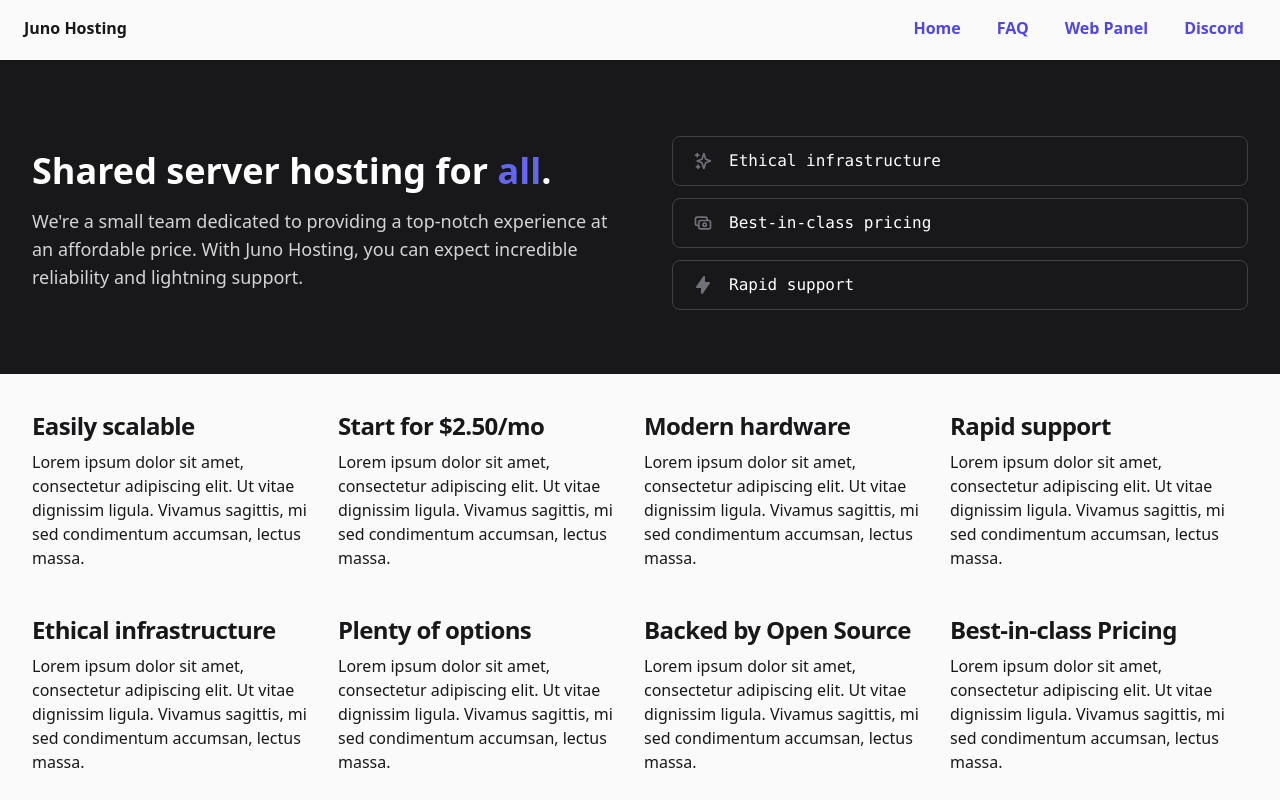
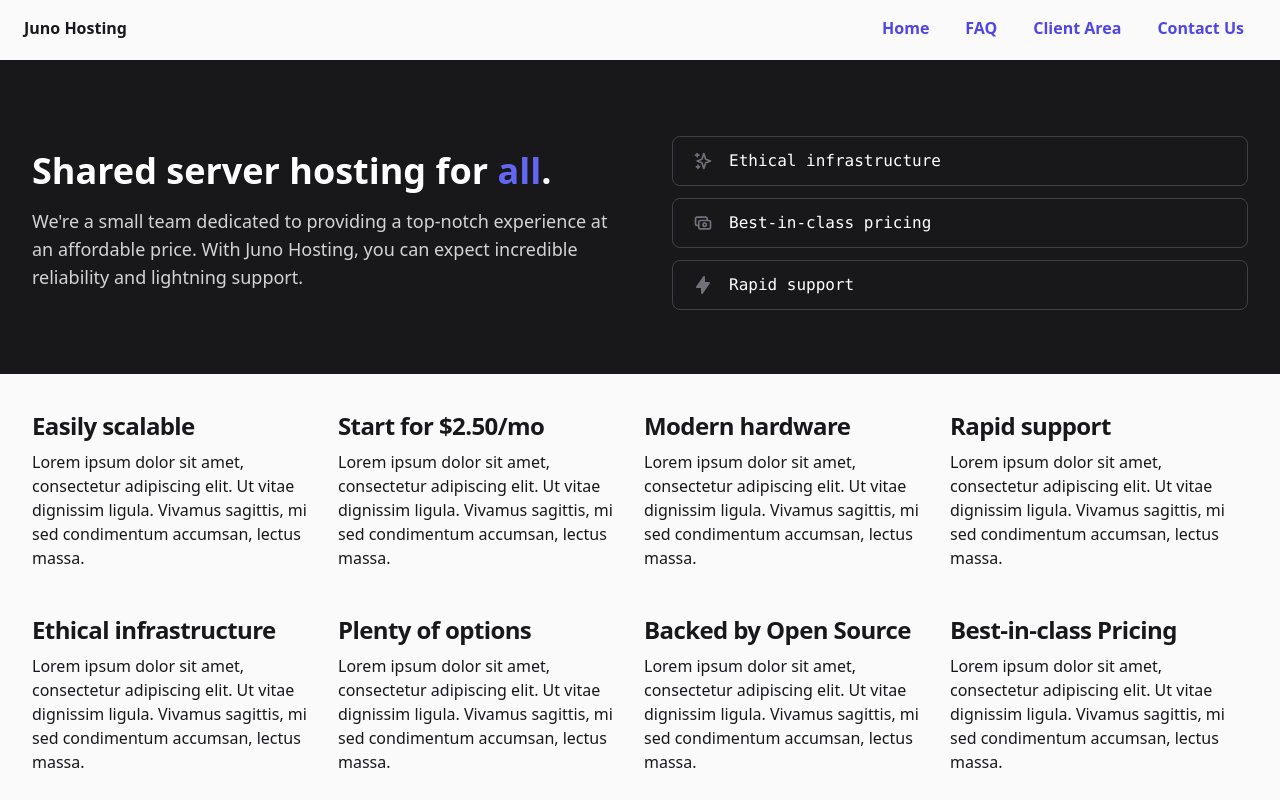
Before and after one commit to junodevs/junohosting.net, a Next.js app: page / in a window 1280 px wide. Shown: the top 800 px of the page. Built offline with nearby package versions, Linux system fonts and the light colour scheme; what @tailwindcss/typography would draw is missing.

Commit message:
refactor: update navbar links

```diff
--- a/components/navbar.tsx
+++ b/components/navbar.tsx
@@ -7,8 +7,8 @@ const entries: {
 }[] = [
   { href: '/', label: 'Home', local: true },
   { href: '/faq', label: 'FAQ', local: true },
-  { href: '/panel', label: 'Web Panel', local: true },
-  { href: 'https://discord.gg/asfmaXr', label: 'Discord', local: false }
+  { href: 'https://billing.junohosting.net', label: 'Client Area', local: false },
+  { href: 'https://discord.gg/asfmaXr', label: 'Contact Us', local: false }
 ]
 
 export default function Navbar () {
```
